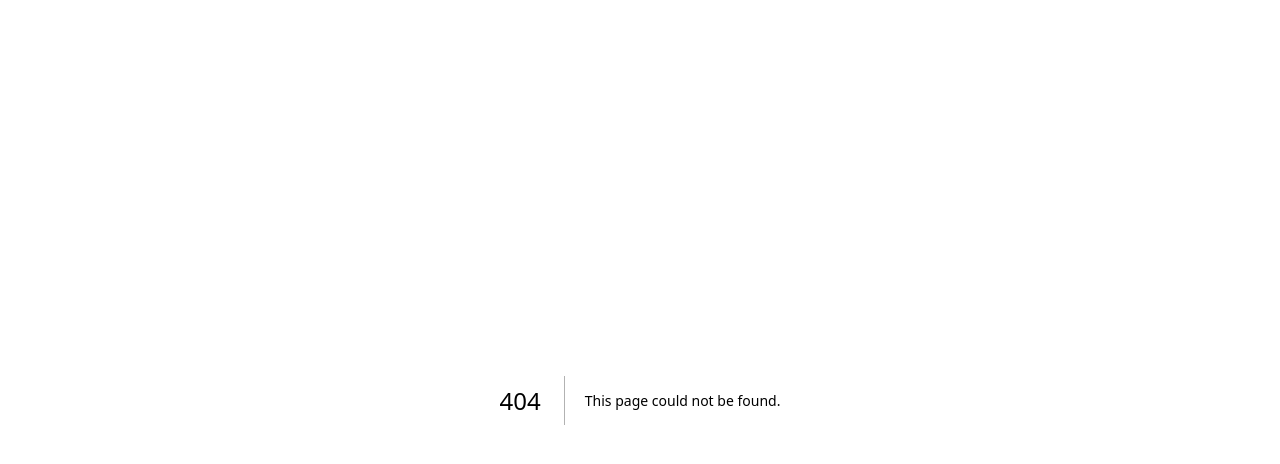
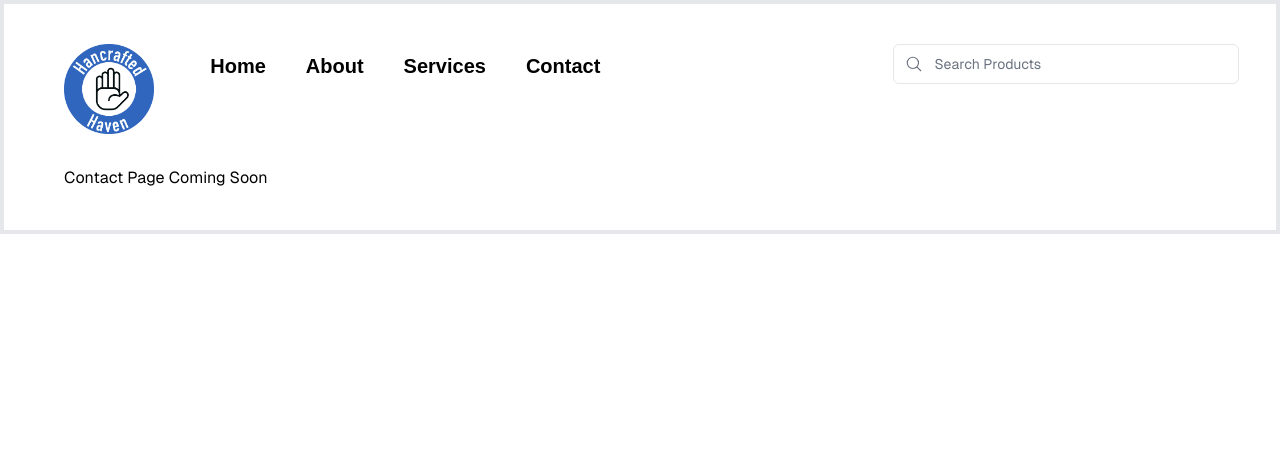
Before and after one commit to abrenzink/wdd430-handcrafted-haven-group3, a Next.js app: page /contact in a window 1280 px wide. Before the commit this address had no page. Shown: the top 464 px of the page. Built offline with nearby package versions, Linux system fonts and the light colour scheme.

Commit message:
Fixed Menu Items and Create the required Pages for them

```diff
--- /dev/null
+++ b/src/app/about/page.tsx
@@ -0,0 +1,20 @@
+import { Metadata } from "next";
+import NavBar from "@/app/ui/util/header";
+
+export const metadata: Metadata ={
+  title: 'About | HandCrafted Haven',
+}
+
+export default function Contact() {
+return (
+    <div className="border-4 grid grid-rows-[20px_1fr_20px] items-center justify-items-center p-5 font-[family-name:var(--font-geist-sans)]">
+      <main className="flex flex-col gap-8 row-start-2 col-end-3 items-center sm:items-start w-full">
+        <NavBar />
+        <div>
+          <h1>About Page Coming Soon</h1>
+        </div>
+      </main>
+    </div>
+
+  );
+}
--- /dev/null
+++ b/src/app/contact/page.tsx
@@ -0,0 +1,20 @@
+import { Metadata } from "next";
+import NavBar from "@/app/ui/util/header";
+
+export const metadata: Metadata ={
+  title: 'Contact | HandCrafted Haven',
+}
+
+export default function Contact() {
+return (
+    <div className="border-4 grid grid-rows-[20px_1fr_20px] items-center justify-items-center p-5 font-[family-name:var(--font-geist-sans)]">
+      <main className="flex flex-col gap-8 row-start-2 col-end-3 items-center sm:items-start w-full">
+        <NavBar />
+        <div>
+          <h1>Contact Page Coming Soon</h1>
+        </div>
+      </main>
+    </div>
+
+  );
+}
--- a/src/app/products/[id]/page.tsx
+++ b/src/app/products/[id]/page.tsx
@@ -1,8 +1,6 @@
 
 import Link from 'next/link';
 import Image from 'next/image';
-import { fetchProductById, fetchSellerById } from '@/app/lib/data';
-
 import { notFound } from 'next/navigation';
 import NavBar from '@/app/ui/util/header';
 import { SellerCard } from '@/app/ui/seller/card';
@@ -25,7 +23,7 @@ export default async function Page(props:{ params: Promise<{id: string }>}) {
   return (
     <div className="border-4 grid grid-rows-[20px_1fr_20px] items-center justify-items-center p-5 font-[family-name:var(--font-geist-sans)]">
       <main className="flex flex-col gap-8 row-start-2 col-end-3 items-center sm:items-start w-full">
-        <NavBar className=" min-w-[90vw] items-center " />
+        <NavBar />
         <div className="pt-20 md:pt-5">
           <Suspense fallback={<ProductPageCardSkeleton />}>
             <ProductPageCard id={id} />
--- /dev/null
+++ b/src/app/services/page.tsx
@@ -0,0 +1,20 @@
+import { Metadata } from "next";
+import NavBar from "@/app/ui/util/header";
+
+export const metadata: Metadata ={
+  title: 'Services | HandCrafted Haven',
+}
+
+export default function Contact() {
+return (
+    <div className="border-4 grid grid-rows-[20px_1fr_20px] items-center justify-items-center p-5 font-[family-name:var(--font-geist-sans)]">
+      <main className="flex flex-col gap-8 row-start-2 col-end-3 items-center sm:items-start w-full">
+        <NavBar />
+        <div>
+          <h1> Services Page Coming Soon</h1>
+        </div>
+      </main>
+    </div>
+
+  );
+}
--- a/src/app/ui/util/header.tsx
+++ b/src/app/ui/util/header.tsx
@@ -4,6 +4,7 @@ import Image from "next/image";
 import Link from "next/link";
 import React, { useState, Suspense } from "react";
 import Search from "./search";
+
 
 interface NavBarProps{
 className? :string;
@@ -44,16 +45,16 @@ className? :string;
 >
       <ul className="relative justify-end border-4 font-ubuntu md:font-bold md:border-0 flex flex-col md:w-full  md:flex-row md:justify-center md:order-3 md:space-x-6 bg-white text-xl text-right">
           <li className="border-b border-grey-500   md:border-none p-2">
-            <a href="#home">Home</a>
+            <a href="/">Home</a>
           </li>
           <li className="border-b border-grey-500 md:border-none p-2">
-            <a href="#about">About</a>
+            <a href="/about">About</a>
           </li>
           <li className="border-b border-grey-500 md:border-none p-2">
-            <a href="#services">Services</a>
+            <a href="/services">Services</a>
           </li>
           <li className="p-2">
-            <a href="#contact">Contact</a>
+            <a href="/contact">Contact</a>
           </li>
         </ul>
     </div>
```
